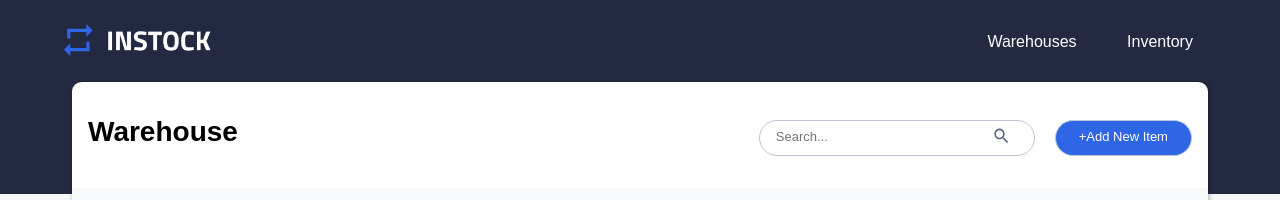
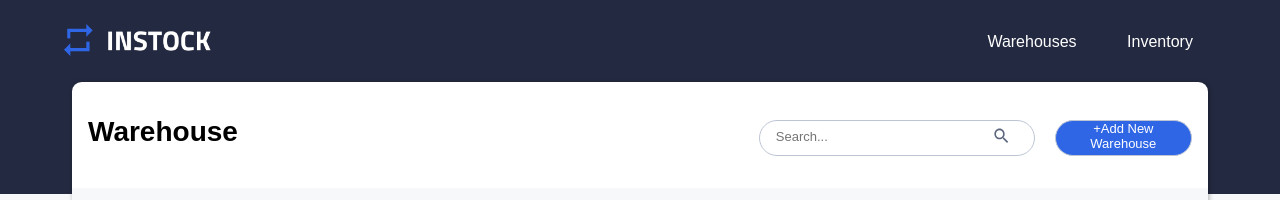
Before and after one commit to sowmya-malur/mountain-beaver-instock-client, a React (Create React App) app in the folder mountain-beaver-client/: page / in a window 1280 px wide. Shown: the top 200 px of the page. Built offline with nearby package versions, Linux system fonts and the light colour scheme; no server answers; a web font is replaced by a local one.

Commit message:
Change button text

```diff
--- a/mountain-beaver-client/src/components/WarehouseList/WarehouseList.jsx
+++ b/mountain-beaver-client/src/components/WarehouseList/WarehouseList.jsx
@@ -69,7 +69,7 @@ const WarehouseList = () => {
             <img src={SearchLogo} alt="" className="warehouse__logo" />
 
             <button onClick={handleAdd} className="warehouse__button">
-              +Add New Item
+              +Add New Warehouse
             </button>
           </div>
         </div>
```
